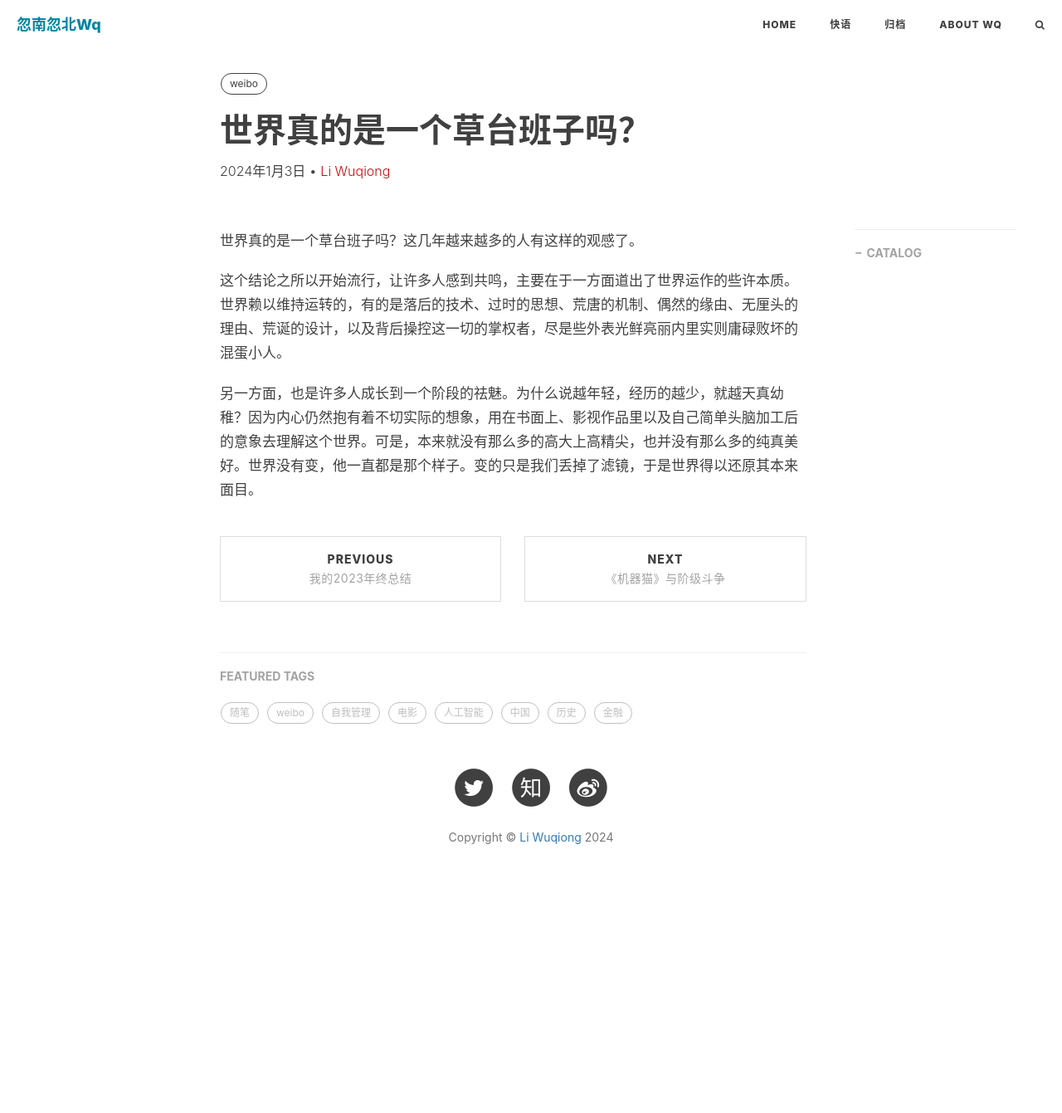
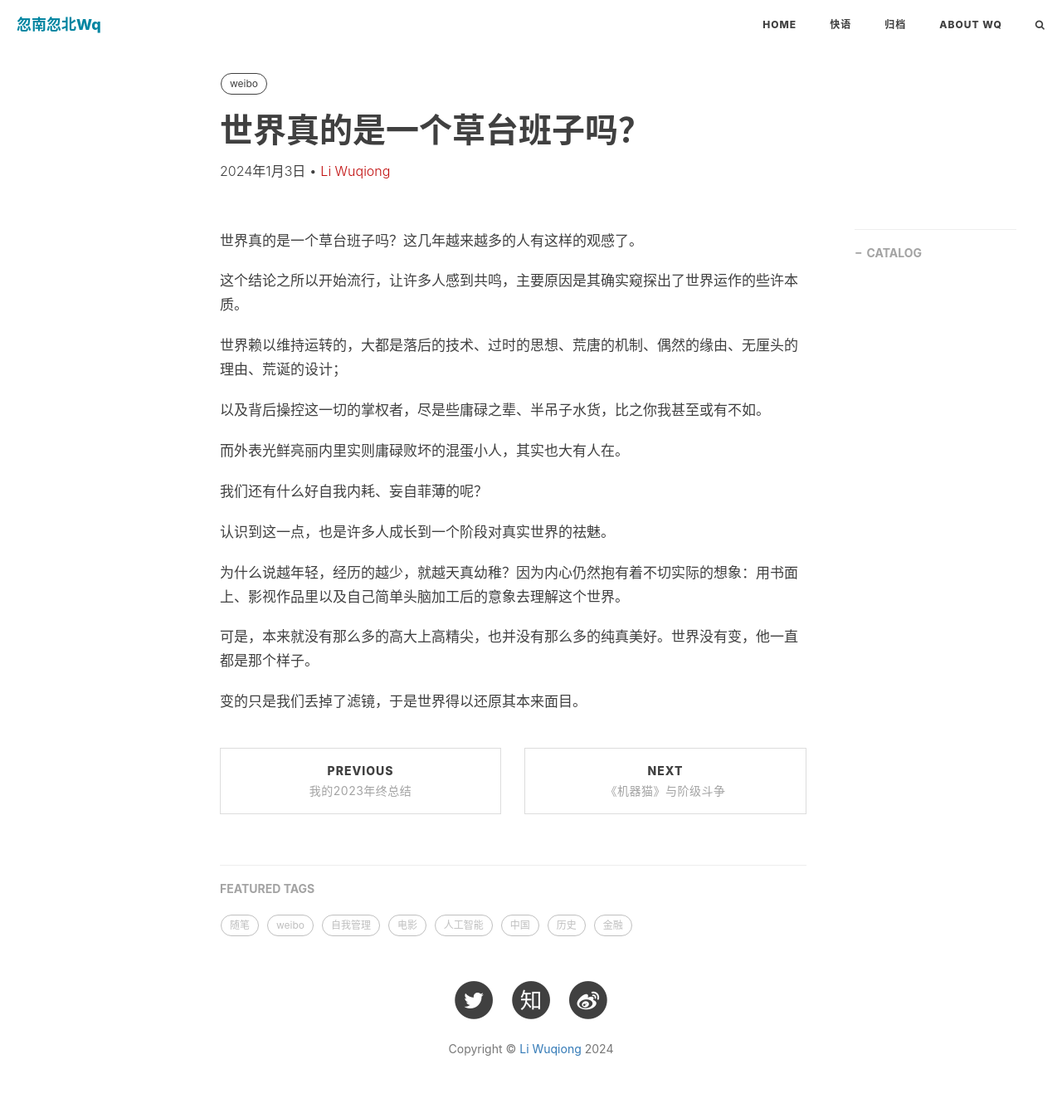
Before and after one commit to liwuqiong/blog_zh, a Jekyll site: the page built from _posts/2024Q1/2024-01-03-世界真的是一个草台班子吗？.md, in a window 1280 px wide. Shown: the whole page at 83% size. Built offline with Jekyll 4.4.1, drawn with Linux system fonts in a browser that asks for light colours; nearby versions of some CDN libraries; comment, search, counter and statistics services are not loaded; before the commit the page ends 1086 px from its top, so only the background shows below that.

Commit message:
liwuqiong: 2024-03-07 08:22:33

```diff
--- a/_posts/2024Q1/2024-01-03-世界真的是一个草台班子吗？.md
+++ b/_posts/2024Q1/2024-01-03-世界真的是一个草台班子吗？.md
@@ -10,6 +10,20 @@ header-style: text
 
 世界真的是一个草台班子吗？这几年越来越多的人有这样的观感了。
 
-这个结论之所以开始流行，让许多人感到共鸣，主要在于一方面道出了世界运作的些许本质。世界赖以维持运转的，有的是落后的技术、过时的思想、荒唐的机制、偶然的缘由、无厘头的理由、荒诞的设计，以及背后操控这一切的掌权者，尽是些外表光鲜亮丽内里实则庸碌败坏的混蛋小人。
+这个结论之所以开始流行，让许多人感到共鸣，主要原因是其确实窥探出了世界运作的些许本质。
 
-另一方面，也是许多人成长到一个阶段的祛魅。为什么说越年轻，经历的越少，就越天真幼稚？因为内心仍然抱有着不切实际的想象，用在书面上、影视作品里以及自己简单头脑加工后的意象去理解这个世界。可是，本来就没有那么多的高大上高精尖，也并没有那么多的纯真美好。世界没有变，他一直都是那个样子。变的只是我们丢掉了滤镜，于是世界得以还原其本来面目。
+世界赖以维持运转的，大都是落后的技术、过时的思想、荒唐的机制、偶然的缘由、无厘头的理由、荒诞的设计；
+
+以及背后操控这一切的掌权者，尽是些庸碌之辈、半吊子水货，比之你我甚至或有不如。
+
+而外表光鲜亮丽内里实则庸碌败坏的混蛋小人，其实也大有人在。
+
+我们还有什么好自我内耗、妄自菲薄的呢？
+
+认识到这一点，也是许多人成长到一个阶段对真实世界的祛魅。
+
+为什么说越年轻，经历的越少，就越天真幼稚？因为内心仍然抱有着不切实际的想象：用书面上、影视作品里以及自己简单头脑加工后的意象去理解这个世界。
+
+可是，本来就没有那么多的高大上高精尖，也并没有那么多的纯真美好。世界没有变，他一直都是那个样子。
+
+变的只是我们丢掉了滤镜，于是世界得以还原其本来面目。
```
Also changed, not shown: _posts/运营发布/0v4_0v4_0v4（2024年3月）.md (+1 -1 lines).
